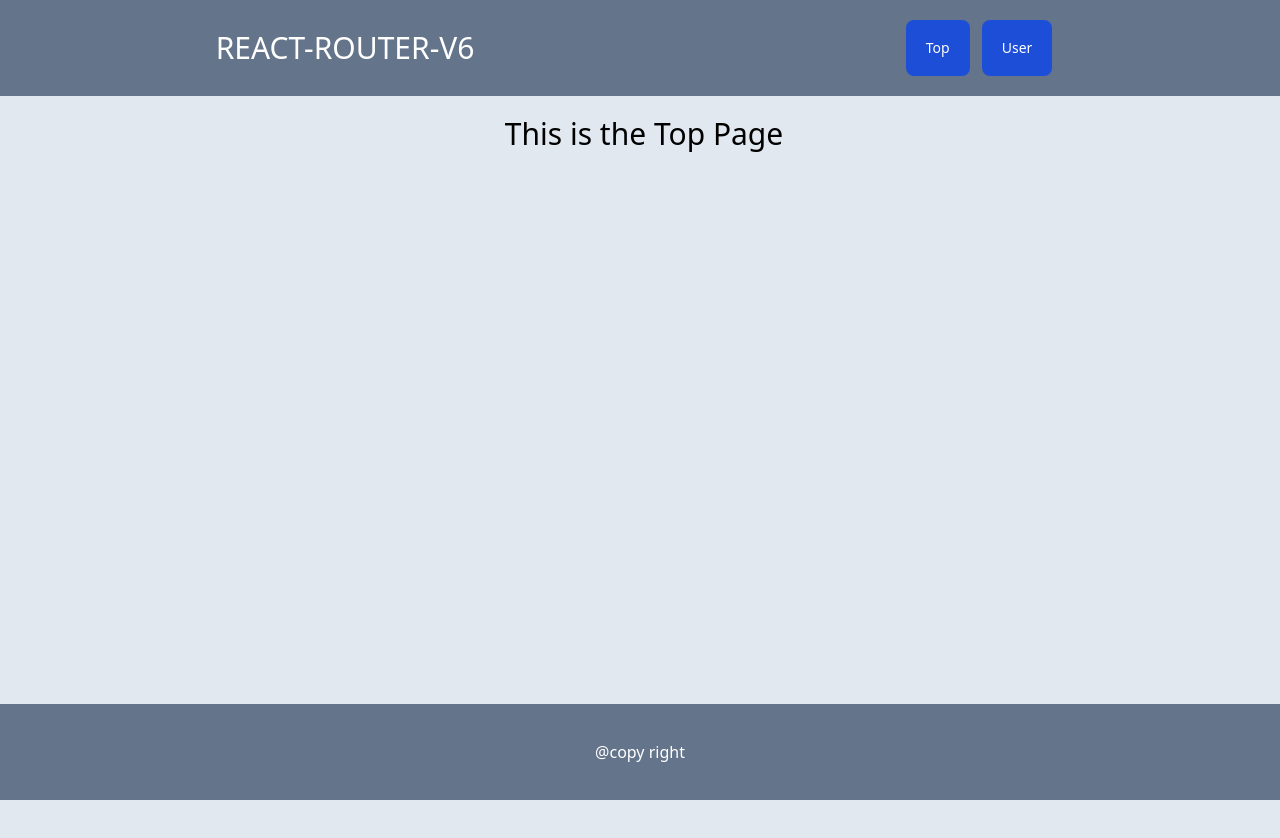
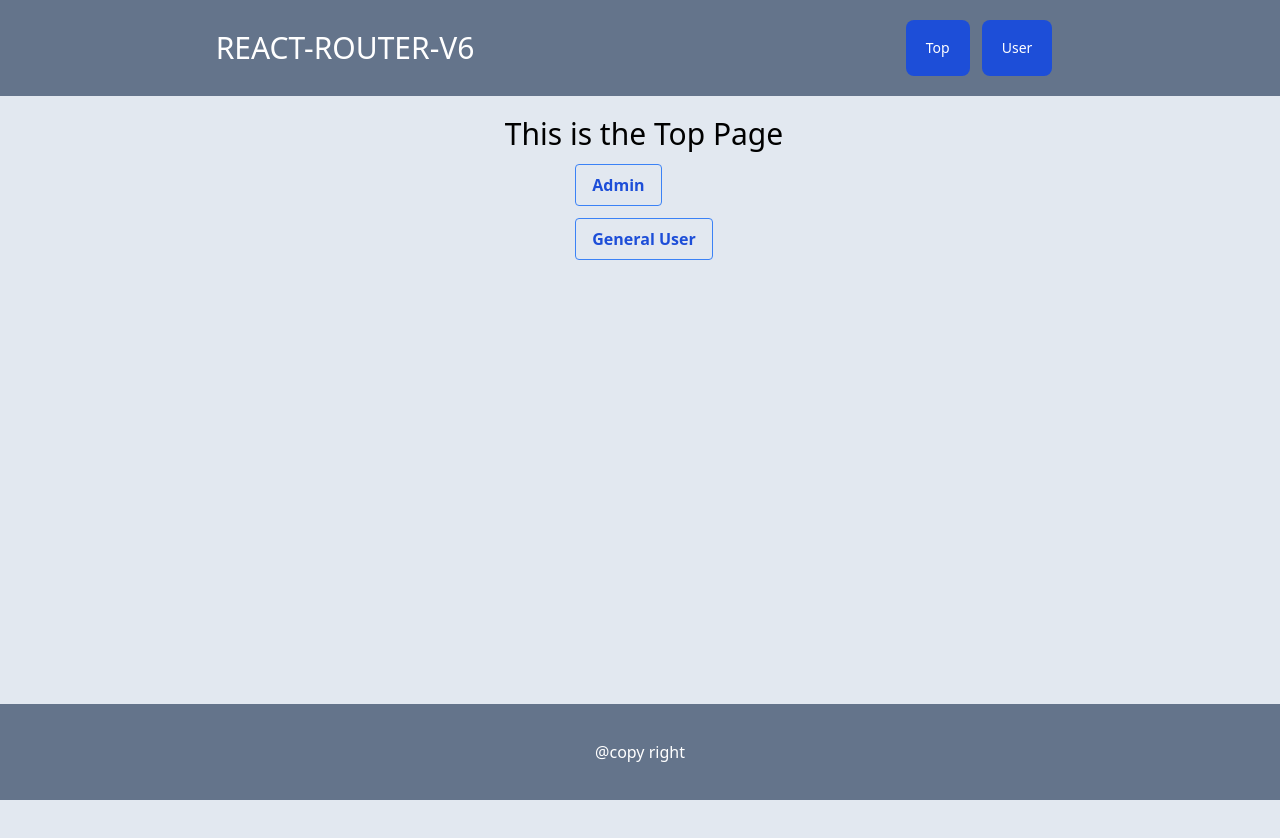
Before and after one commit to yusuken1121/React_TS_AtomicDesign, a React (Vite) app: page / in a window 1280 px wide. Shown: the top 838 px of the page. Built offline with nearby package versions, Linux system fonts and the light colour scheme.

Commit message:
✅ Add link to Users

```diff
--- a/src/components/pages/Top.tsx
+++ b/src/components/pages/Top.tsx
@@ -1,7 +1,19 @@
+import { useNavigate } from "react-router-dom";
+import { SecondaryButton } from "../atoms/button/SecondaryButton";
+
 export const Top = () => {
+  const navigate = useNavigate();
+  const adminState = { role: "admin" };
+  const onClickAdmin = () => navigate("/users", { state: adminState });
+  const onClickGeneral = () => alert("Admin");
+
   return (
-    <div className=" pt-5 pl-2 flex items-centers justify-center">
+    <div className=" pt-5 pl-2 flex flex-col items-center justify-center">
       <h2 className="bold text-3xl">This is the Top Page</h2>
+      <div className="flex flex-col h-24 items-start justify-between box-border m-3">
+        <SecondaryButton onClick={onClickAdmin}>Admin</SecondaryButton>
+        <SecondaryButton onClick={onClickGeneral}>General User</SecondaryButton>
+      </div>
     </div>
   );
 };
```
